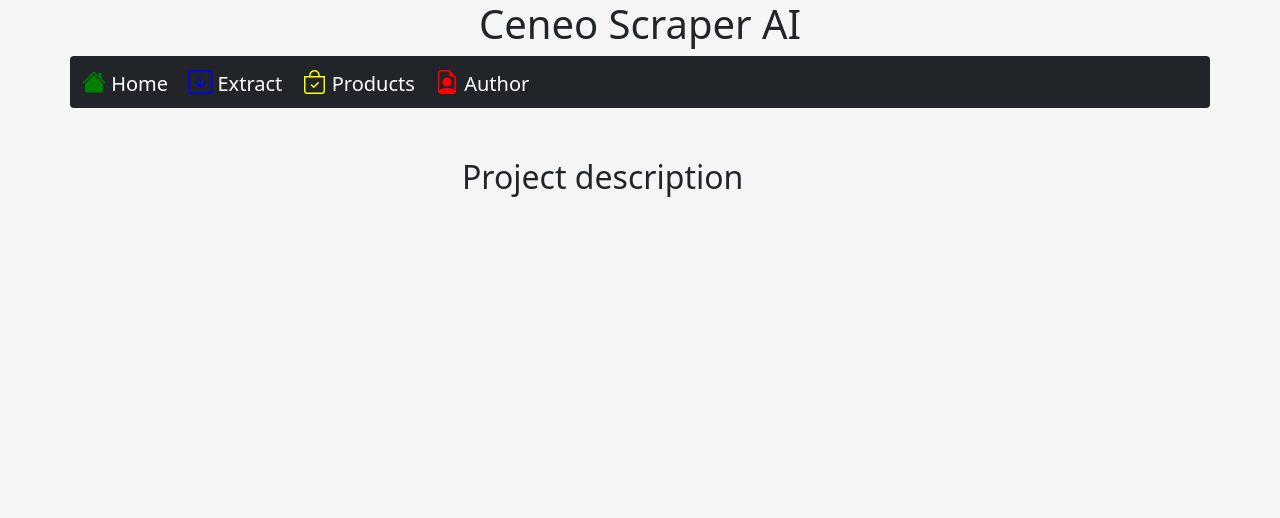
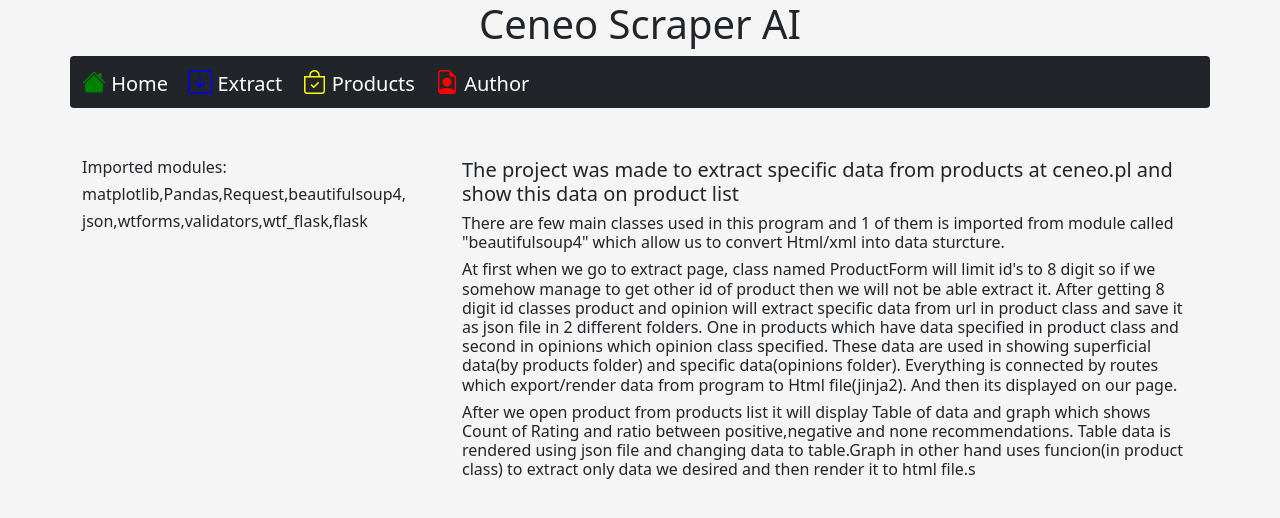
Before and after one commit to KekoYuuko/CeneoScraperAI, a Flask app: page / in a window 1280 px wide. Shown: the top 518 px of the page. Run offline with Flask 2, Linux system fonts and the light colour scheme; some libraries are stand-ins or nearby versions.

Commit message:
dopracowanie

```diff
--- a/app/templates/main.html.jinja
+++ b/app/templates/main.html.jinja
@@ -1,5 +1,29 @@
 {% extends "layout.html.jinja" %}
+{% block left %}
 
+    <h6>
+    Imported modules:
+    </h6>
+    <h6>
+    matplotlib,Pandas,Request,beautifulsoup4,
+    </h6>
+    <h6>
+    json,wtforms,validators,wtf_flask,flask
+    </h6>
+{% endblock left %}
 {% block middle %}
-    <h2>Project description</h2>
+    <h5>The project was made to extract specific data from products at ceneo.pl and show this data on product list</h5>
+    <h6>
+    There are few main classes used in this program and 1 of them is imported from module called "beautifulsoup4" which allow us to convert Html/xml into data sturcture.
+    </h6>
+    <h6>
+    At first when we go to extract page, class named ProductForm will limit id's to 8 digit so if we somehow manage to get other id of product then we will not be able extract it.
+    After getting 8 digit id  classes product and opinion will extract specific data from url in product class and save it as json file in 2 different folders. One in products which
+    have data specified in product class and second in opinions which opinion class specified. These data are used in showing superficial data(by products folder) and specific data(opinions folder).
+    Everything is connected by routes which export/render data from program to Html file(jinja2). And then its displayed on our page.
+    </h6>
+    <h6>
+    After we open product from products list it will display Table of data and graph which shows Count of Rating and ratio between positive,negative and none recommendations.
+    Table data is rendered using json file and changing data to table.Graph in other hand uses funcion(in product class) to extract only data we desired and then render it to html file.s
+    </h6>
 {% endblock middle %}
```
